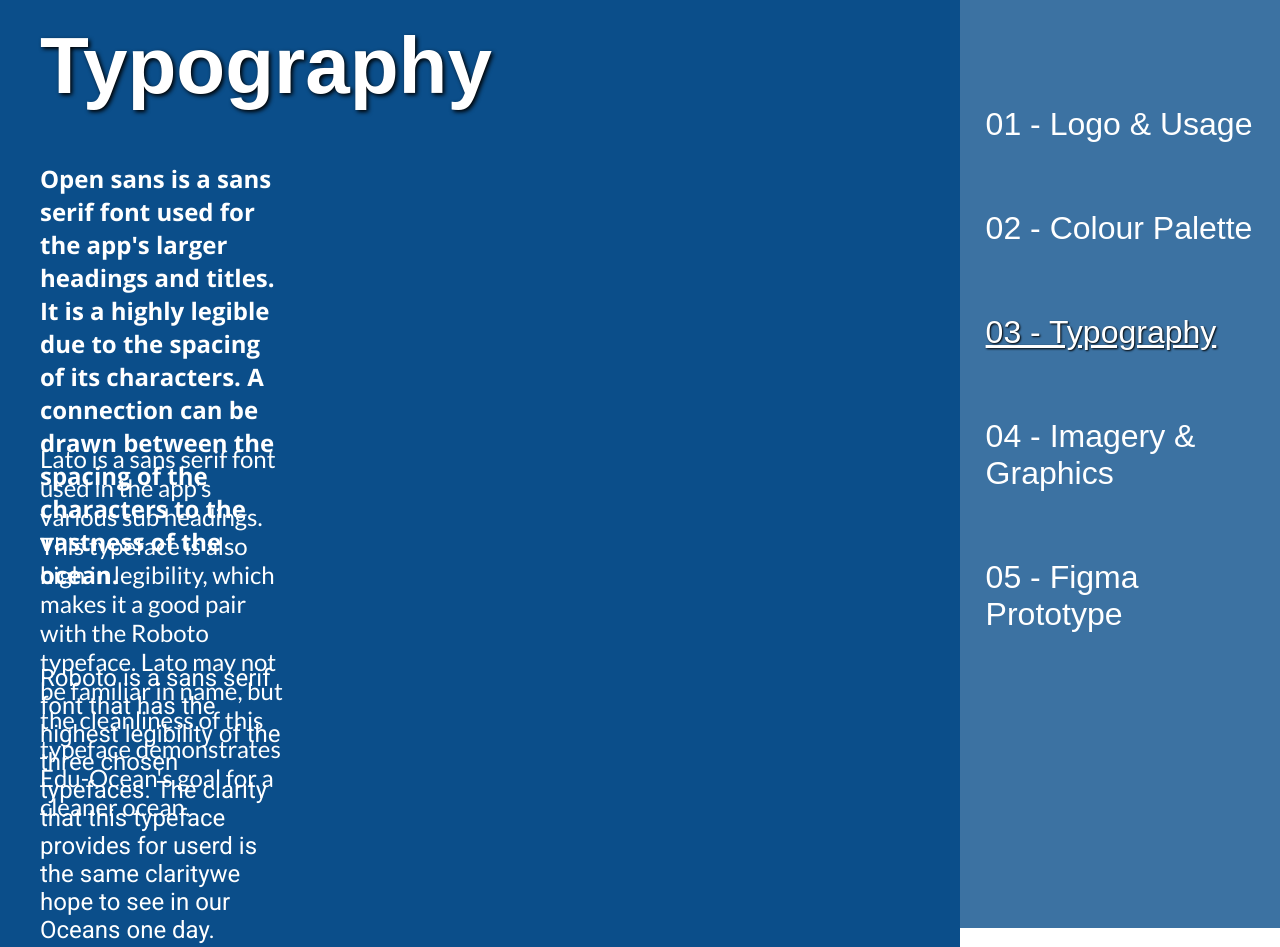
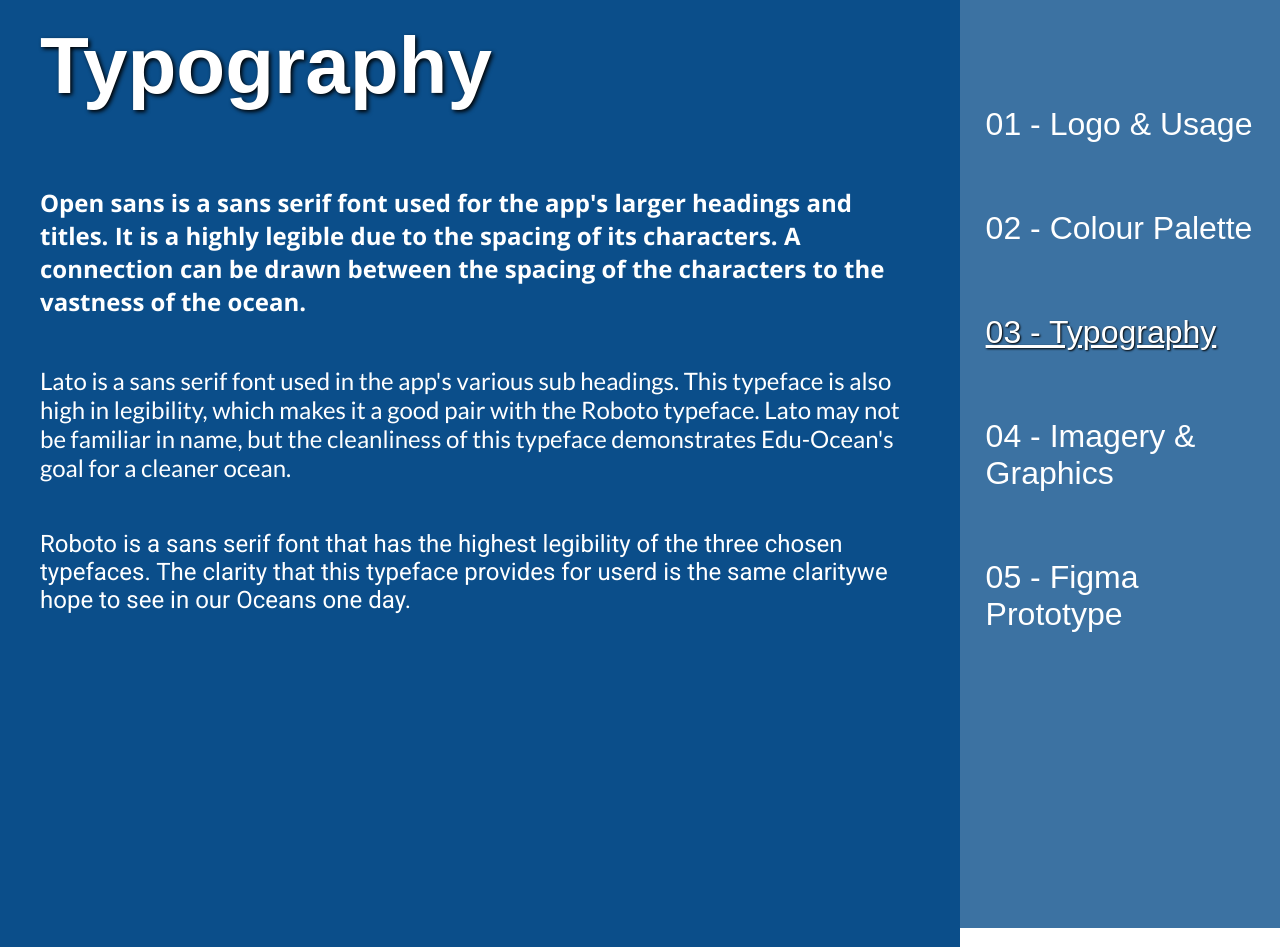
Before and after one commit to MaharlikaC/edu-ocean-styleguide, a plain HTML site: page typography.html in a window 1280 px wide. Shown: the top 947 px of the page. Drawn offline with nearby package versions, Linux system fonts and the light colour scheme.

Commit message:
changed formatting

```diff
--- a/typography.html
+++ b/typography.html
@@ -15,28 +15,21 @@
 
         .main {
         height: 150vh;
+        flex-direction: column;
         }
 
-        #type1{
-        height: 100px;
-        width: 250px;
-        top: 100px;
+        .type1{
+        display: flex;
         font-family: 'Open Sans', sans-serif;
         }
 
-        #type2{
-        height: 100px;
-        width: 250px;
-        position: absolute;
-        bottom:280px;
+        .type2{
+        display: flex;
         font-family: 'Lato', sans-serif;
         }
 
-        #type3{
-        height: 100px;
-        width: 250px;
-        position: absolute;
-        bottom:60px;
+        .type3{
+        display: flex;
         font-family: 'Roboto', sans-serif;
         }
 
@@ -58,7 +51,7 @@
     <div class="main">
 
         <h1 class="title">Typography</h1>
-        <div id="type1">
+        <div class="type1">
             <p>Open sans is a sans serif font used for the app's larger headings and
             titles. It is a highly legible due to the spacing of its characters.
             A connection can be drawn between the spacing of the characters to the vastness
@@ -66,15 +59,15 @@
             </p>
         </div>
 
-        <div id="type2">
-            <p>Lato is a sans serif font used in the app's various sub headings.
+        <div class="type2">
+            <p >Lato is a sans serif font used in the app's various sub headings.
             This typeface is also high in legibility, which makes it a good pair
             with the Roboto typeface. Lato may not be familiar in name, but the cleanliness
             of this typeface demonstrates Edu-Ocean's goal for a cleaner ocean.
             </p>
         </div>
 
-        <div id="type3">
+        <div class="type3">
             <p>Roboto is a sans serif font that has the highest legibility of the three chosen
                 typefaces. The clarity that this typeface provides for userd is the same claritywe hope
                 to see in our Oceans one day.
```
